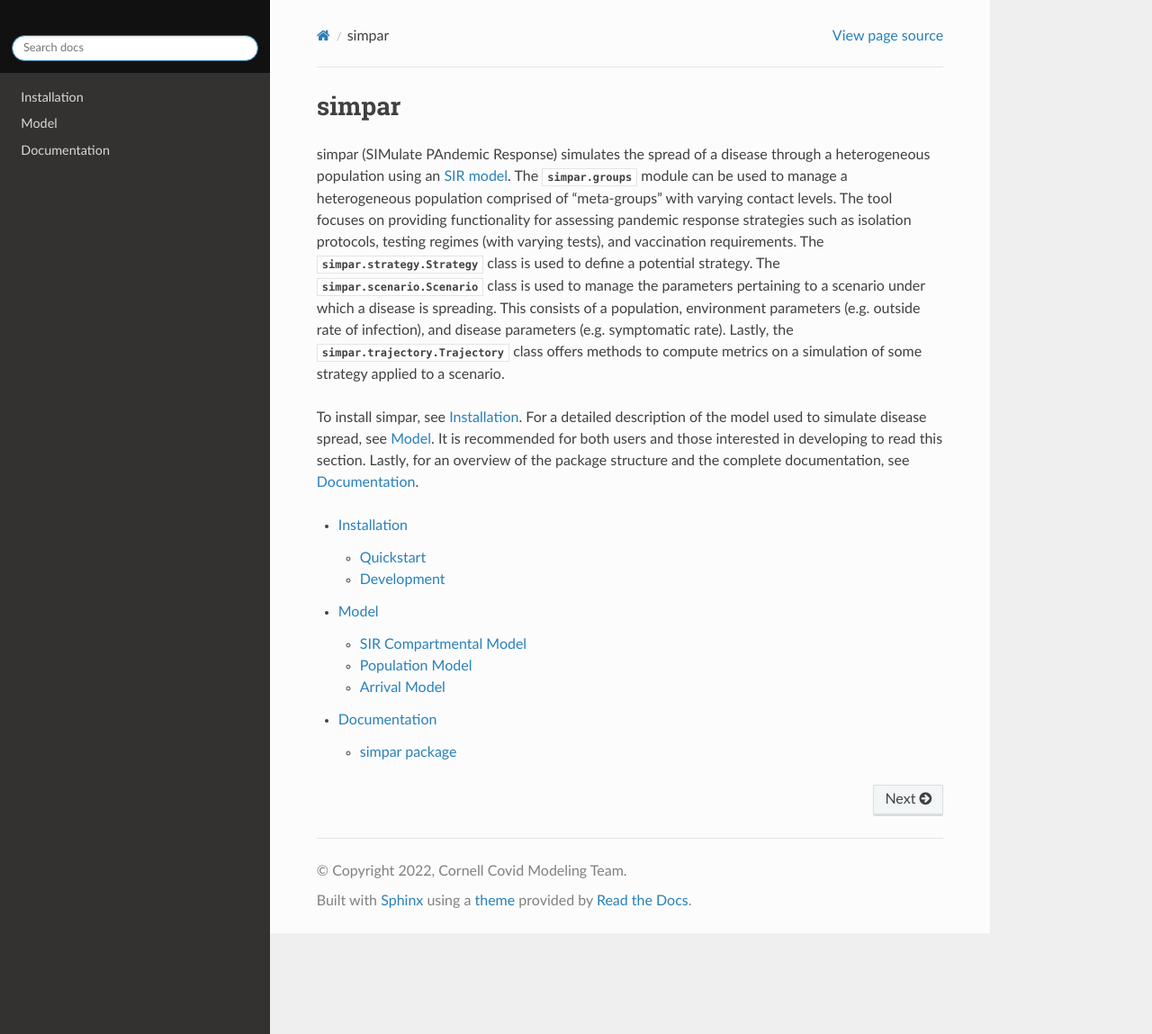
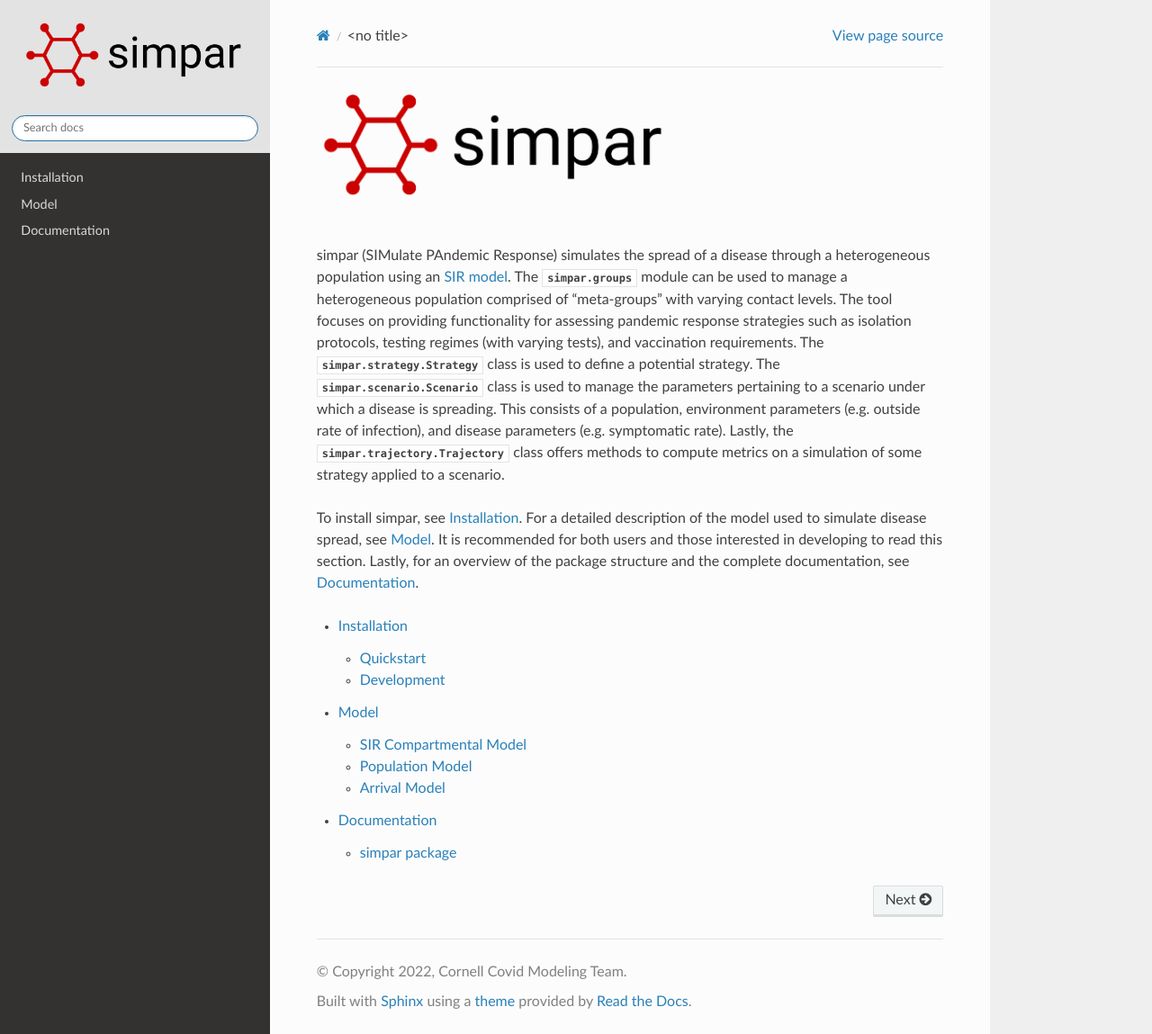
Before and after one commit to cornell-covid-modeling/simpar, a Sphinx documentation site: the page built from docs/index.rst, in a window 1280 px wide and 1149 px high. Shown: the whole window at 90% size. Built offline with Sphinx 7.4.7 and the Read the Docs theme 2.0.0, drawn with Linux system fonts in a browser that asks for light colours; formulas are drawn with MathJax 3.

Commit message:
Added new simpar branding to docs and README.

```diff
--- a/docs/conf.py
+++ b/docs/conf.py
@@ -51,10 +51,10 @@
 # a list of builtin themes.
 #
 html_theme = 'sphinx_rtd_theme'
-# html_logo = TODO: Make a logo
+html_logo = 'branding/simpar_color.png'
 html_theme_options = {
     'logo_only': True,
-    'style_nav_header_background': '#111111',
+    'style_nav_header_background': '#E3E3E3',
 }
 
 # Add any paths that contain custom static files (such as style sheets) here,
--- a/docs/index.rst
+++ b/docs/index.rst
@@ -1,5 +1,8 @@
-simpar
-======
+.. image:: branding/simpar_color.png
+  :height: 125
+  :alt: simpar
+
+|
 
 simpar (SIMulate PAndemic Response) simulates the spread of a disease through a
 heterogeneous population using an `SIR model`_. The :py:mod:`simpar.groups`
```
Also changed, not shown: README.md (+1 -1 lines), docs/branding/simpar_color.png (added).
